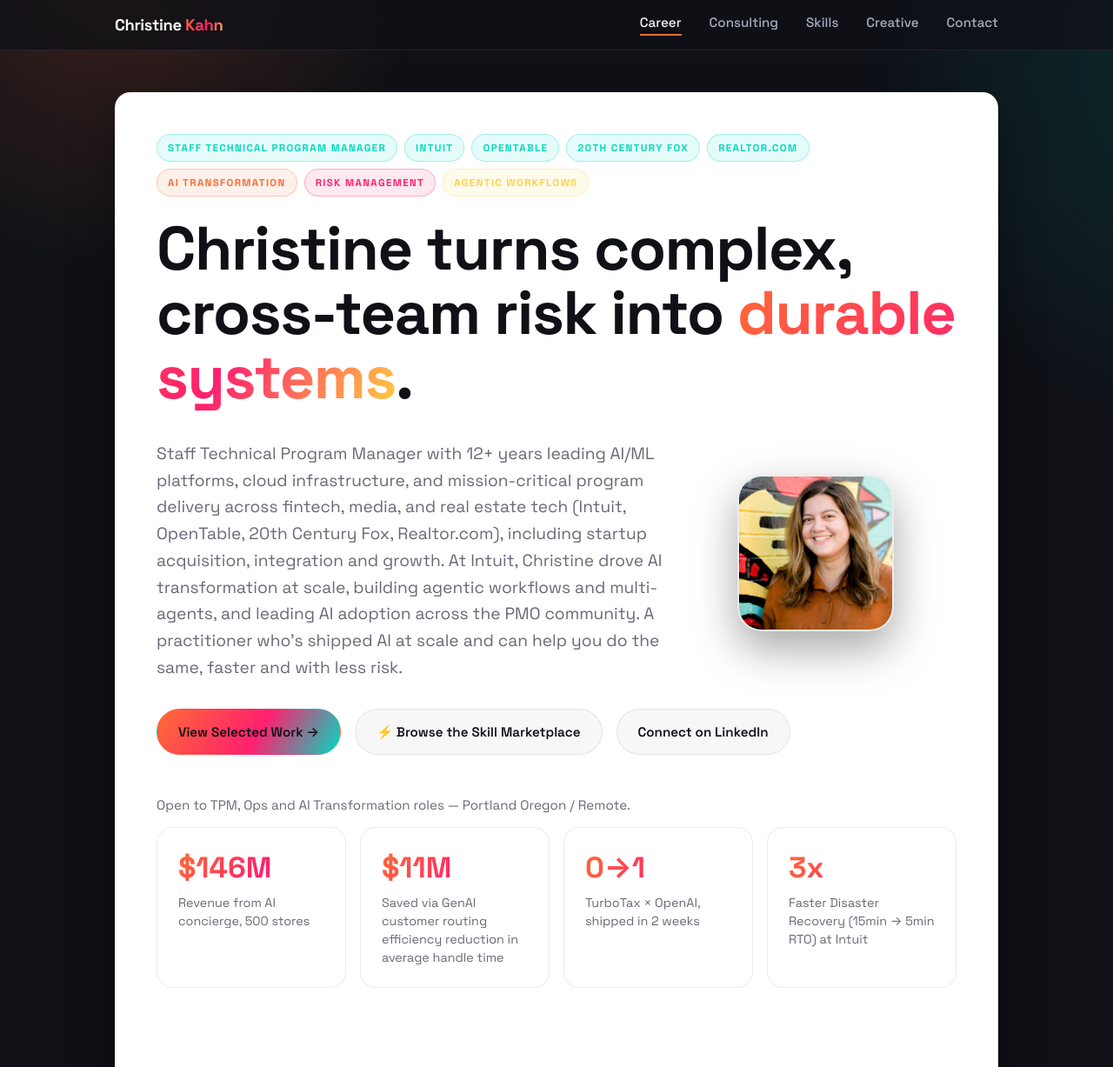
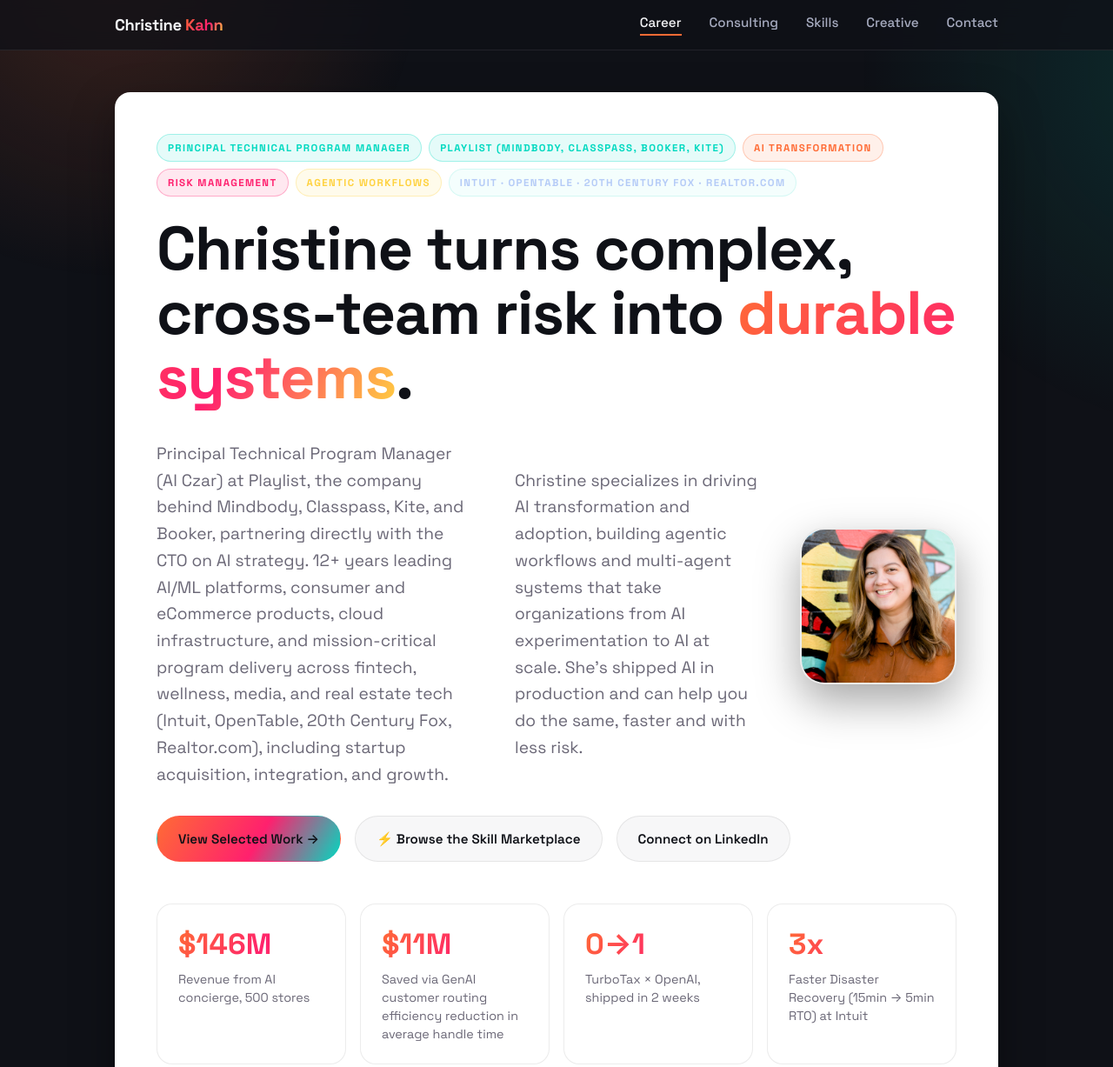
Before and after one commit to christinekahn/portfolio, a plain HTML site: page index.html in a window 1280 px wide. Shown: the top 1227 px of the page at 87% size. Drawn offline with Linux system fonts and the light colour scheme.

Commit message:
Add files via upload

```diff
--- a/index.html
+++ b/index.html
@@ -3,12 +3,12 @@
 <head>
 <meta charset="UTF-8">
 <meta name="viewport" content="width=device-width, initial-scale=1.0">
-<title>Christine Kahn — Staff TPM, AI Transformation & Risk</title>
-<meta name="description" content="Christine Kahn — Staff Technical Program Manager driving AI transformation, risk management, and agentic workflows at Intuit, OpenTable, 20th Century Fox, and Realtor.com.">
+<title>Christine Kahn — Principal TPM, AI Transformation</title>
+<meta name="description" content="Christine Kahn — Principal Technical Program Manager and AI Czar at Playlist (Mindbody, Classpass, Kite, Booker), reporting to the CTO. 12+ years leading AI transformation, risk, and agentic workflows.">
 <meta property="og:type" content="website">
 <meta property="og:url" content="https://dreamsanddelivery.com/">
-<meta property="og:title" content="Christine Kahn — Staff TPM, AI Transformation &amp; Risk">
-<meta property="og:description" content="Staff Technical Program Manager driving AI transformation, risk management, and agentic workflows. Open to TPM, Ops, and AI Transformation roles — Portland, OR / Remote.">
+<meta property="og:title" content="Christine Kahn — Principal TPM, AI Transformation">
+<meta property="og:description" content="Principal Technical Program Manager and AI Czar at Playlist (Mindbody, Classpass, Kite, Booker). 12+ years leading AI transformation, risk, and agentic workflows.">
 <meta property="og:image" content="https://dreamsanddelivery.com/christine-large-profile.png">
 <meta name="twitter:card" content="summary">
 <script type="application/ld+json">
@@ -16,7 +16,7 @@
   "@context": "https://schema.org",
   "@type": "Person",
   "name": "Christine Kahn",
-  "jobTitle": "Staff Technical Program Manager",
+  "jobTitle": "Principal Technical Program Manager",
   "url": "https://dreamsanddelivery.com/",
   "image": "https://dreamsanddelivery.com/christine-large-profile.png",
   "address": { "@type": "PostalAddress", "addressLocality": "Portland", "addressRegion": "OR", "addressCountry": "US" },
@@ -60,24 +60,26 @@
 
   <section class="hero">
     <div class="eyebrow-row">
-      <span class="eyebrow">Staff Technical Program Manager</span>
-      <span class="eyebrow">Intuit</span>
-      <span class="eyebrow">OpenTable</span>
-      <span class="eyebrow">20th Century Fox</span>
-      <span class="eyebrow">Realtor.com</span>
+      <span class="eyebrow">Principal Technical Program Manager</span>
+      <span class="eyebrow">Playlist (Mindbody, Classpass, Booker, Kite)</span>
       <span class="eyebrow orange">AI Transformation</span>
       <span class="eyebrow pink">Risk Management</span>
       <span class="eyebrow yellow">Agentic Workflows</span>
+      <span class="eyebrow" style="opacity: 0.45; color: #5b8dee;">Intuit · OpenTable · 20th Century Fox · Realtor.com</span>
     </div>
     <h1 class="display">Christine turns complex,<br>cross-team risk into <span class="grad">durable systems</span>.</h1>
     <div class="hero-top">
       <p class="lede">
-        Staff Technical Program Manager with 12+ years leading AI/ML platforms, cloud infrastructure, and
-        mission-critical program delivery across fintech, media, and real estate tech (Intuit, OpenTable,
-        20th Century Fox, Realtor.com), including startup acquisition, integration and growth. At Intuit,
-        Christine drove AI transformation at scale, building agentic workflows and multi-agents, and leading
-        AI adoption across the PMO community. A practitioner who's shipped AI at scale and can help you do
-        the same, faster and with less risk.
+        Principal Technical Program Manager (AI Czar) at Playlist, the company behind Mindbody, Classpass,
+        Kite, and Booker, partnering directly with the CTO on AI strategy. 12+ years leading AI/ML
+        platforms, consumer and eCommerce products, cloud infrastructure, and mission-critical program
+        delivery across fintech, wellness, media, and real estate tech (Intuit, OpenTable, 20th Century Fox,
+        Realtor.com), including startup acquisition, integration, and growth.
+      </p>
+      <p class="lede">
+        Christine specializes in driving AI transformation and adoption, building agentic workflows and
+        multi-agent systems that take organizations from AI experimentation to AI at scale. She's shipped
+        AI in production and can help you do the same, faster and with less risk.
       </p>
       <img class="avatar hero-avatar" src="christine-large-profile.png" alt="Christine Kahn">
     </div>
@@ -86,10 +88,6 @@
       <a class="btn btn-ghost" href="skills.html">⚡ Browse the Skill Marketplace</a>
       <a class="btn btn-ghost" href="https://www.linkedin.com/in/christinekahn/" target="_blank" rel="noopener">Connect on LinkedIn</a>
     </div>
-    <p style="margin-top: var(--space-16); font-size: 0.95rem; color: var(--text-dim);">
-      Open to TPM, Ops and AI Transformation roles — Portland Oregon / Remote.
-    </p>
-
     <div class="stats">
       <div class="stat">
         <span class="num">$146M</span>
@@ -128,6 +126,12 @@
 
       <div>
         <div class="timeline">
+          <div class="timeline-item">
+            <h4><img class="company-logo" src="https://www.google.com/s2/favicons?domain=mindbodyonline.com&sz=64" alt="" loading="lazy">Playlist <span style="font-weight: 400; color: var(--text-dim); font-size: 0.85em;">(Mindbody · Classpass · Kite · Booker)</span></h4>
+            <div class="role">Principal Technical Program Manager · AI Czar · Aug 2026 – Present</div>
+            <p>Partnering with the CTO to drive AI strategy, governance, and cross-functional alignment
+            across Playlist's portfolio of wellness and fitness platforms.</p>
+          </div>
           <div class="timeline-item">
             <h4><img class="company-logo" src="https://www.google.com/s2/favicons?domain=intuit.com&sz=64" alt="" loading="lazy">Intuit</h4>
             <div class="role">Staff Technical Program Manager (promoted Aug 2024) — AI Transformation, Risk &amp; Resiliency · Mar 2021 – Jul 2026</div>
@@ -490,7 +494,7 @@
   <div class="page-next">
     <div class="page-next-text">
       <span class="k">Up next</span>
-      <span class="t">Hiring for a TPM, Ops, or AI Transformation role? Let's talk.</span>
+      <span class="t">Need a strategic program leader or fractional AI Czar? Let's talk.</span>
     </div>
     <div style="display: flex; gap: 12px; flex-wrap: wrap;">
       <a class="btn btn-primary" href="contact.html">Get in touch →</a>
```
